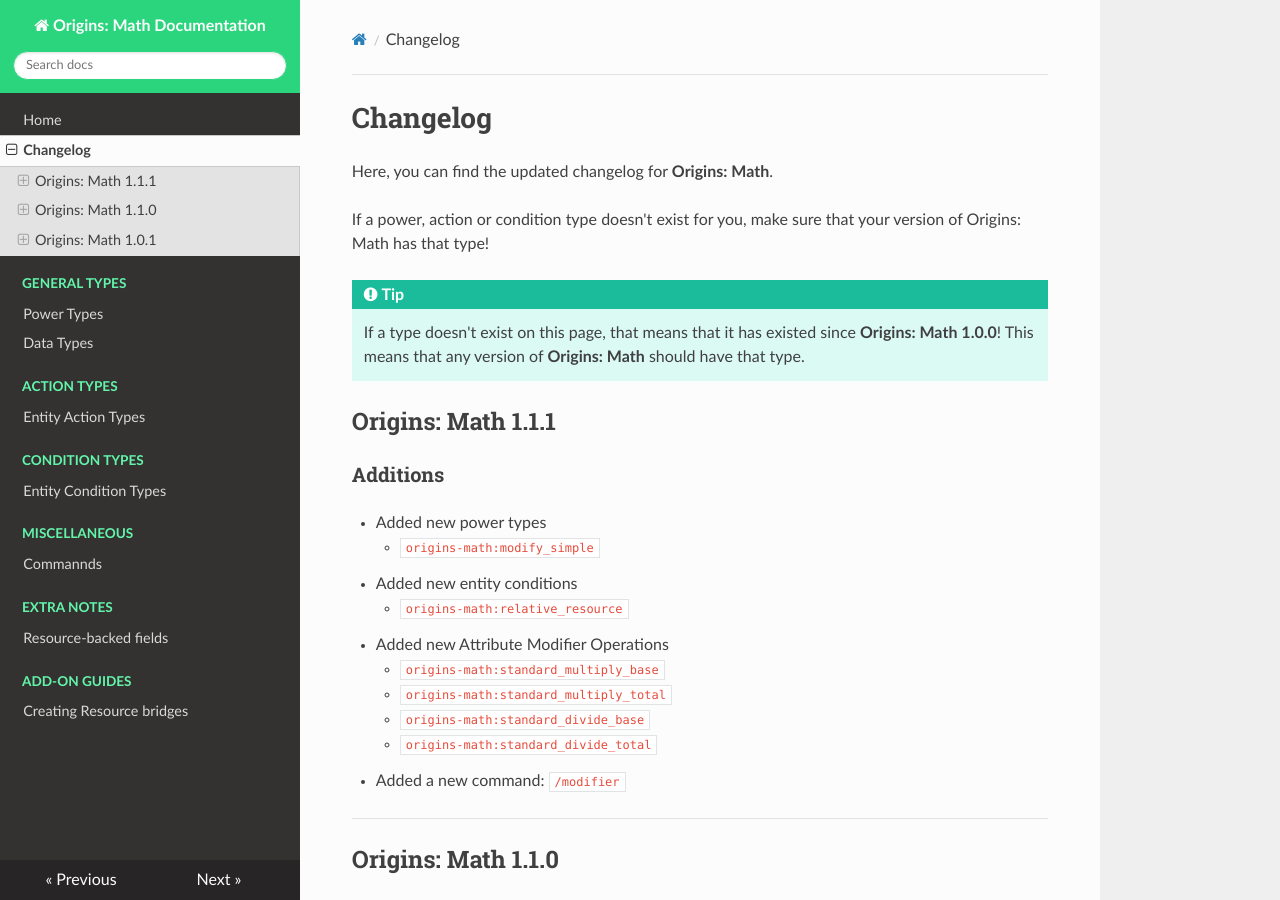
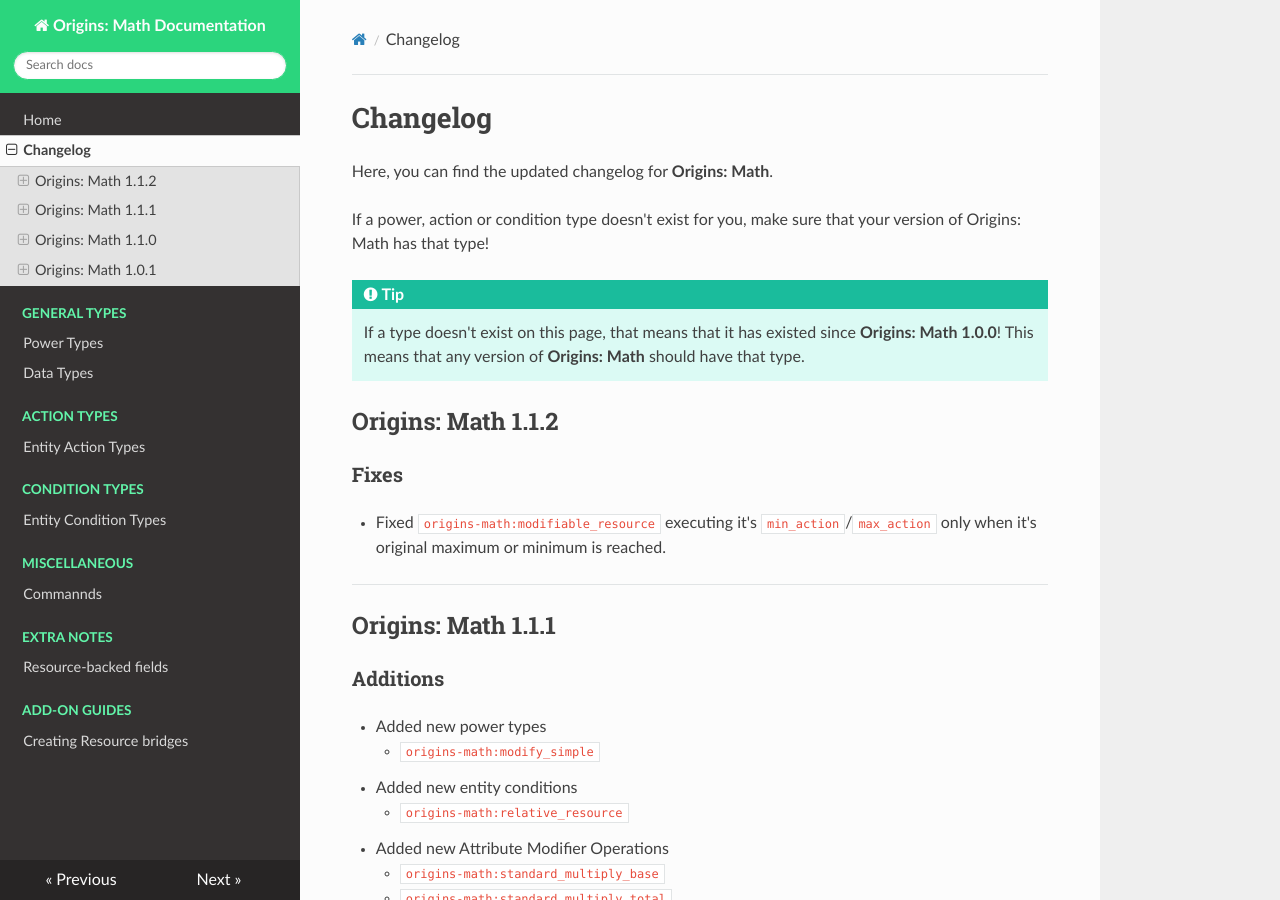
Before and after one commit to xrickastley/origins-math-docs, an MkDocs documentation site: the page built from docs/changelog.md, in a window 1280 px wide and 900 px high. Built offline with MkDocs 1.6.1, drawn with Linux system fonts in a browser that asks for light colours; nearby versions of some CDN libraries.

Commit message:
Updated changelog for 1.1.2

```diff
--- a/docs/changelog.md
+++ b/docs/changelog.md
@@ -6,6 +6,12 @@ If a power, action or condition type doesn't exist for you, make sure that your
 
 !!! tip
 	If a type doesn't exist on this page, that means that it has existed since **Origins: Math 1.0.0**! This means that any version of **Origins: Math** should have that type.
+
+## Origins: Math 1.1.2
+### Fixes
+- Fixed `origins-math:modifiable_resource` executing it's `min_action`/`max_action` only when it's original maximum or minimum is reached.
+
+<hr>
 
 ## Origins: Math 1.1.1
 ### Additions
```
